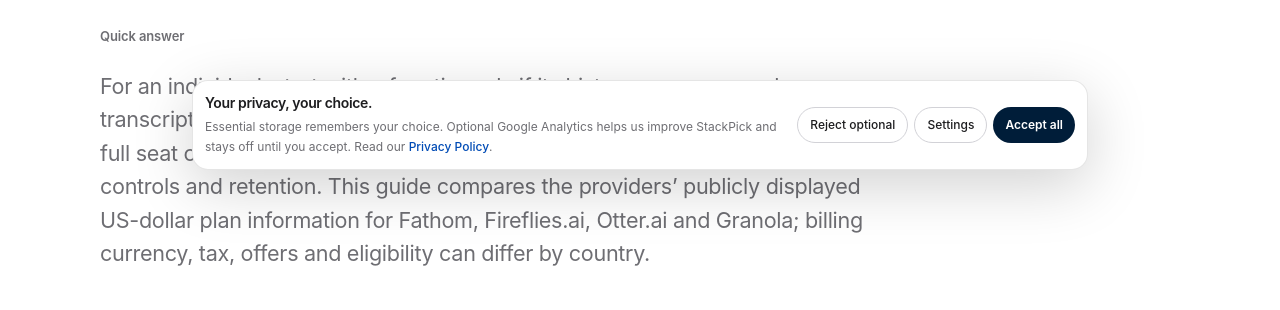
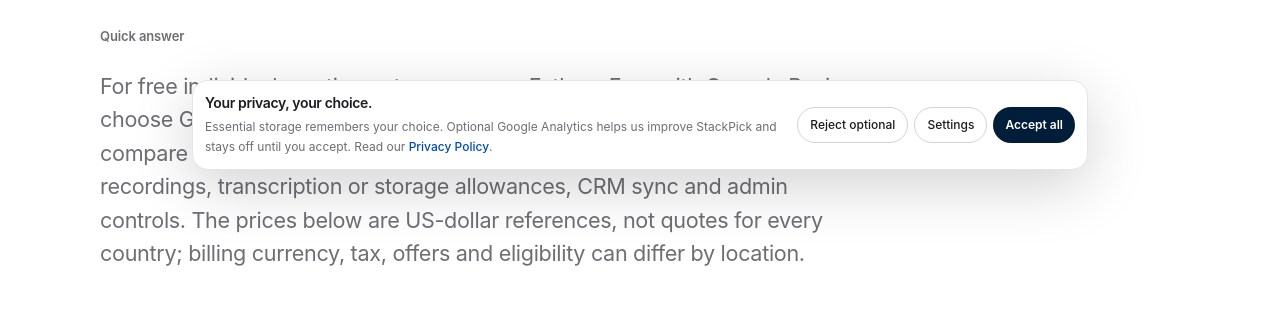
Before and after one commit to LinukaBandara/StackPick, a Next.js app: page /best/ai-meeting-assistant-pricing in a window 1280 px wide. Shown: the part 606-916 px from the top of the page. Built offline with nearby package versions, Linux system fonts and the light colour scheme; no server answers.

Commit message:
Make pricing guide quick answer more actionable

```diff
--- a/app/best/ai-meeting-assistant-pricing/page.tsx
+++ b/app/best/ai-meeting-assistant-pricing/page.tsx
@@ -29,7 +29,7 @@ export default function Page() {
         <p className="sp-eyebrow">Software pricing · Checked November 7, 2026</p>
         <h1 className="sp-display mt-4 max-w-4xl">AI meeting assistant pricing: what do notes and transcripts really cost?</h1>
         <p className="sp-eyebrow mt-6">Quick answer</p>
-        <p className="sp-body-large mt-6 max-w-3xl">For an individual, start with a free tier only if its history, summary and transcription limits cover your real meeting volume. For teams, compare the full seat cost and the features that matter: shared search, CRM sync, admin controls and retention. This guide compares the providers’ publicly displayed US-dollar plan information for Fathom, Fireflies.ai, Otter.ai and Granola; billing currency, tax, offers and eligibility can differ by country.</p>
+        <p className="sp-body-large mt-6 max-w-3xl">For free individual meeting notes, compare Fathom Free with Granola Basic; choose Granola if bot-free device-audio capture is important. Teams should compare Fireflies, Fathom Team/Business and Otter around shared recordings, transcription or storage allowances, CRM sync and admin controls. The prices below are US-dollar references, not quotes for every country; billing currency, tax, offers and eligibility can differ by location.</p>
 
         <section className="mt-10 overflow-x-auto rounded-2xl border border-[#d2d2d7]">
           <table className="w-full min-w-[900px] border-collapse text-left text-sm">
```
